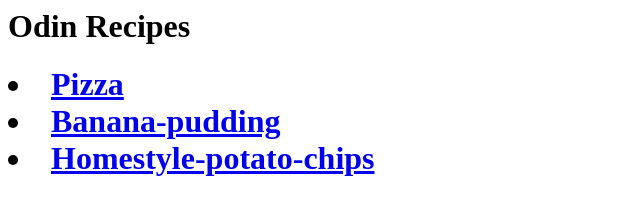
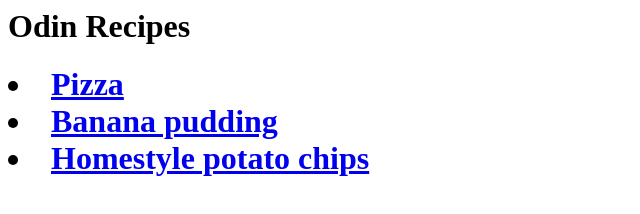
Before and after one commit to Slosso/odin-recipes, a plain HTML site: page index.html in a window 1280 px wide. Shown: the whole page, without its empty margins (0-640 px from the left). Drawn offline with Linux system fonts and the light colour scheme.

Commit message:
All 3 recipes added

```diff
--- a/index.html
+++ b/index.html
@@ -2,7 +2,7 @@
 
     <h1>Odin Recipes<h1>
     <li><a href="./recipes/pizza.html">Pizza</a></li>
-    <li><a href="./recipes/banana-pudding.html">Banana-pudding</a></li>
-    <li><a href=".recipes/homestyle-potato-chips">Homestyle-potato-chips</a></li>
+    <li><a href="./recipes/banana-pudding.html">Banana pudding</a></li>
+    <li><a href="./recipes/homestyle-potato-chips.html">Homestyle potato chips</a></li>
 
 </body>
```
